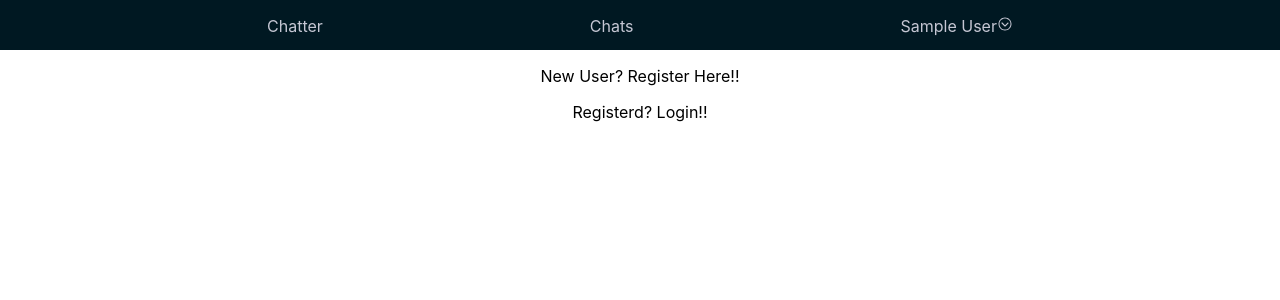
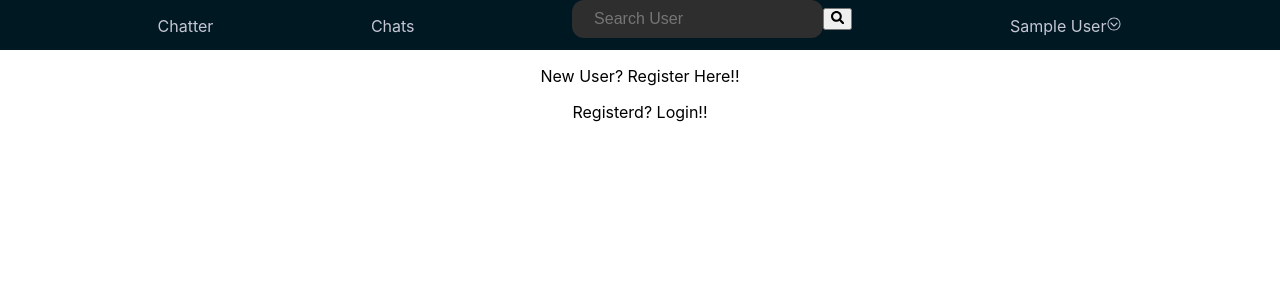
Before and after one commit to akranjan007/chatter, a React (Create React App) app in the folder chatterfrontend/: page / in a window 1280 px wide. Shown: the top 300 px of the page. Built offline with nearby package versions, Linux system fonts and the light colour scheme; sample sign-in values are in the browser's storage.

Commit message:
Search and Message User

```diff
--- a/chatterfrontend/src/Component/Chat/ChatArea.jsx
+++ b/chatterfrontend/src/Component/Chat/ChatArea.jsx
@@ -4,6 +4,7 @@ import { BsSend } from "react-icons/bs";
 import { useDispatch, useSelector } from "react-redux";
 import { useNavigate } from "react-router-dom";
 import { addMessageToChat } from "../../Slice/chatSlice";
+import { fetchConnections } from "../../Services/Operations/chatAPI";
 
 const ChatArea = () => {
     const dispatch = useDispatch();
@@ -25,7 +26,7 @@ const ChatArea = () => {
         socket.current.onopen = () => {
             console.log("WebSocket connected");
         };
-
+        const newFlag = false;
         socket.current.onmessage = (event) => {
             //console.log("WS Message:", typeof event.data);  // <== LOOK HERE
             try {
@@ -41,7 +42,7 @@ const ChatArea = () => {
                 console.error("Failed to parse message:", err);
             }
         };
-
+        dispatch(fetchConnections(currentUser, token, navigate));
 
         socket.current.onclose = () => {
             console.log("WebSocket disconnected");
--- a/chatterfrontend/src/Component/Chat/ChatTile.jsx
+++ b/chatterfrontend/src/Component/Chat/ChatTile.jsx
@@ -1,4 +1,4 @@
-import react from "react";
+import react, { useEffect } from "react";
 import { connect, useDispatch, useSelector } from "react-redux";
 import { useNavigate } from "react-router-dom";
 import { setChatUser } from "../../Slice/chatSlice";
--- a/chatterfrontend/src/Component/Common/Navbar.jsx
+++ b/chatterfrontend/src/Component/Common/Navbar.jsx
@@ -1,20 +1,45 @@
 import { useEffect, useState } from "react";
 import ProfileMenu from "../Profile/ProfileMenu";
-import { useSelector } from "react-redux";
-import { Link } from "react-router-dom";
+import { useDispatch, useSelector } from "react-redux";
+import { Link, useNavigate } from "react-router-dom";
+import { FaSearch } from "react-icons/fa";
+import { useForm } from "react-hook-form";
+import { searchUser } from "../../Services/Operations/chatAPI";
 
 const Navbar = () => {
+    const dispatch = useDispatch();
+    const navigate = useNavigate();
+    const token = useSelector((state)=>state.auth.token);
     const {user} = useSelector((state)=>state.profile);
     const [loginState, setLoginState] = useState(false);
-
+    const {
+        register, handleSubmit, reset
+    } = useForm();
     useEffect(()=>{
         setLoginState(user!==null);
     }, [user]);
 
+    const onSubmit = (data) => {
+        const searchUserId = data.searchUser;
+        dispatch(searchUser(searchUserId, token , navigate));
+    }
     return (
         <div class="nav">
             <Link to={"/"}><p>Chatter</p></Link>
             <Link to={"/chats"}><p>Chats</p></Link>
+            {
+                loginState && (
+                    <form onSubmit={handleSubmit(onSubmit)}>
+                        <input
+                            type="text"
+                            placeholder="Search User"
+                            {...register("searchUser", {require:true})}
+                            className="typingBox"
+                        />
+                        <button type="submit"><FaSearch/></button>
+                    </form>
+                )
+            }
             {
                 loginState ? (<ProfileMenu/>) :
                 (<Link to={"/login"}><p className="loginButton">Login</p></Link>)
--- a/chatterfrontend/src/Services/Operations/chatAPI.jsx
+++ b/chatterfrontend/src/Services/Operations/chatAPI.jsx
@@ -3,8 +3,8 @@ import { apiConnector } from "../apiConnector";
 import {endpoints} from "../api";
 import { setConnections } from "../../Slice/profileSlice";
 import toast from "react-hot-toast";
-import { setChats } from "../../Slice/chatSlice";
-const { CONNECTIONS_API, CHAT_API_ALL } = endpoints;
+import { setChats, setChatUser } from "../../Slice/chatSlice";
+const { CONNECTIONS_API, CHAT_API_ALL, SEARCH_USER_API } = endpoints;
 
 export function fetchConnections(email, token, navigate){
     const senderEmail = email;
@@ -51,3 +51,23 @@ export function fetchAllChat(senderEmail, token, navigate){
         toast.dismiss(toastId);
     }
 }
+
+export function searchUser(searchUser, token, navigate){
+    return async(dispatch) => {
+        dispatch(setLoading(true));
+        const toastId = toast.loading("Loading...");
+        try{
+            const response = await apiConnector("POST", SEARCH_USER_API, {searchUser}, {Authorization: `Bearer ${token}`});
+            console.log("SEARCH_USER_API......... ", response);
+            if(!response.data.success){
+                throw new Error(response.data.message);
+            }
+            dispatch(setChatUser(response.data.data));
+        } catch(error) {
+            console.log("SEARCH_USER_API ERROR....... ", error.message);
+            toast.error("User Not Found / Error while searching");
+        }
+        dispatch(setLoading(false));
+        toast.dismiss(toastId);
+    }
+}
--- a/chatterfrontend/src/Services/api.jsx
+++ b/chatterfrontend/src/Services/api.jsx
@@ -7,4 +7,5 @@ export const endpoints = {
   CONNECTIONS_API: BASE_URL + "chat/connections",
   CHAT_API_ALL: BASE_URL + "chat/history/all",
   CHAT_API_SINGLE: BASE_URL + "chat/history/single",
+  SEARCH_USER_API: BASE_URL + "search/user",
 };
```
